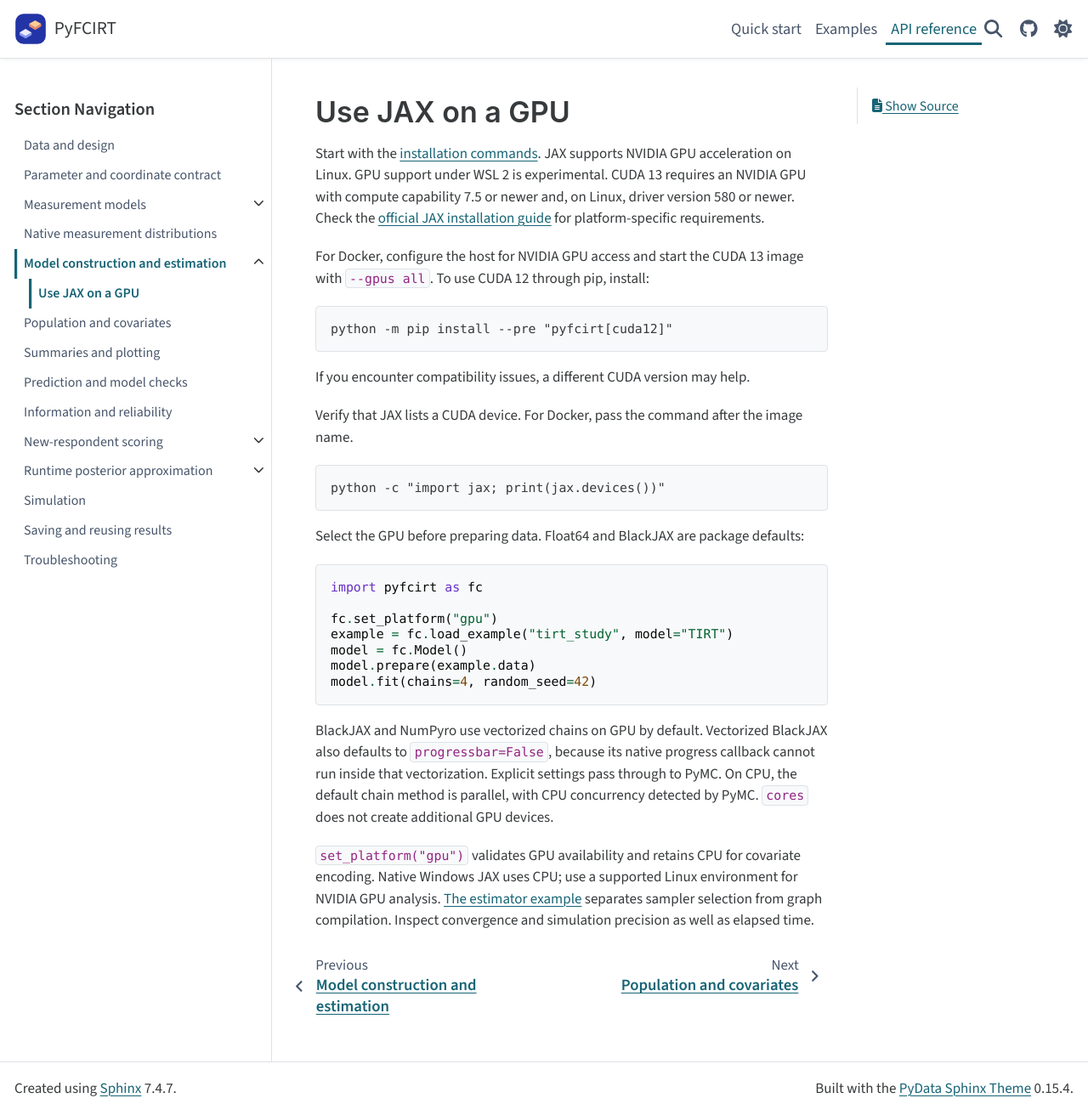
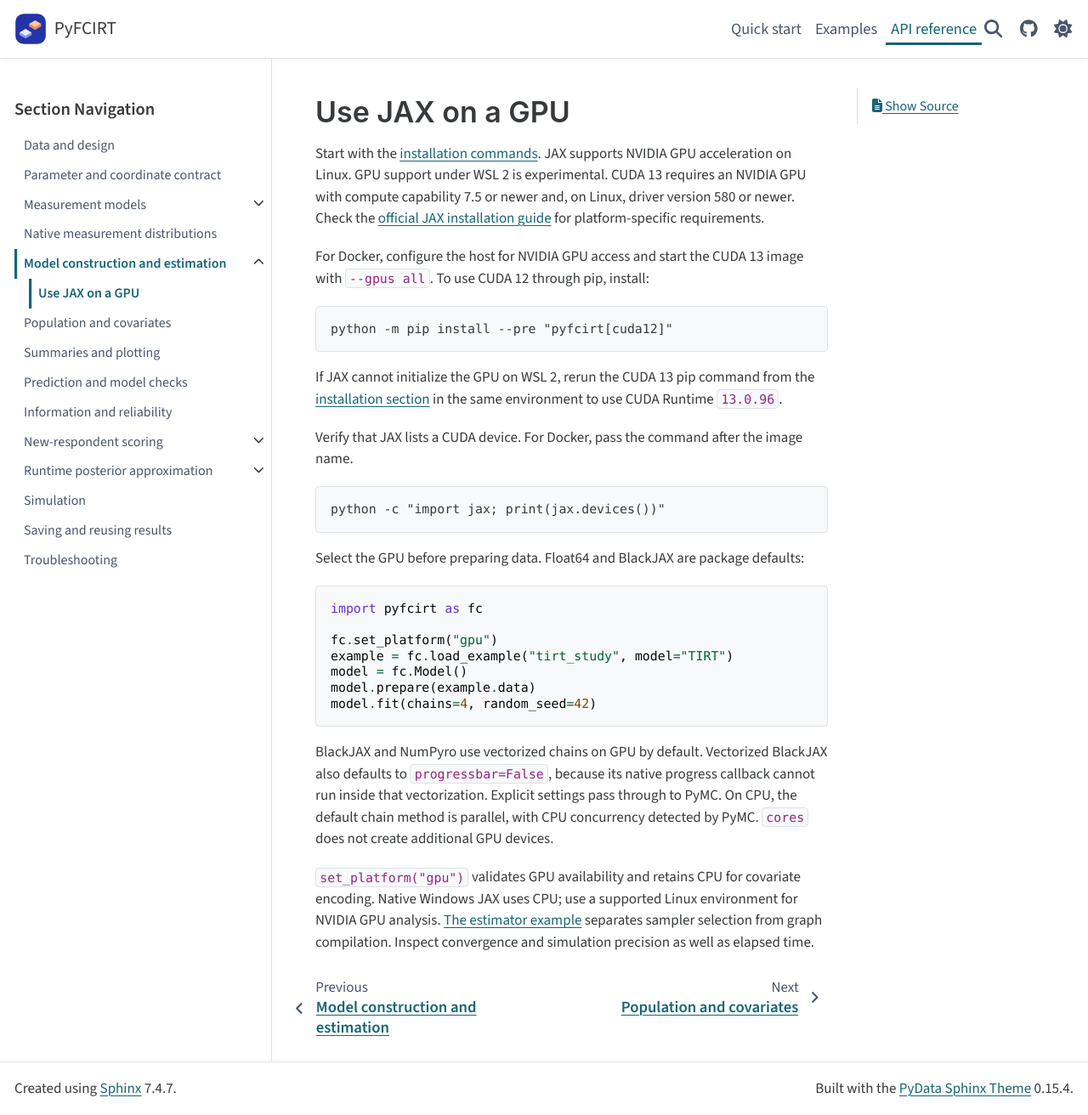
Before and after one commit to qipengchen/pyfcirt, a Sphinx documentation site: the page built from docs/examples/gpu.md, in a window 1280 px wide and 1312 px high. Shown: the whole window at 85% size. Built offline with Sphinx 7.4.7 and the PyData theme 0.15.4, drawn with Linux system fonts in a browser that asks for light colours.

Commit message:
Pin the CUDA runtime in the pip installation example (#6)

````diff
--- a/docs/examples/gpu.md
+++ b/docs/examples/gpu.md
@@ -14,7 +14,9 @@ image with `--gpus all`. To use CUDA 12 through pip, install:
 python -m pip install --pre "pyfcirt[cuda12]"
 ```
 
-If you encounter compatibility issues, a different CUDA version may help.
+If JAX cannot initialize the GPU on WSL 2, rerun the CUDA 13 pip command from
+the [installation section](../guide/getting_started.md#installation) in the
+same environment to use CUDA Runtime `13.0.96`.
 
 Verify that JAX lists a CUDA device. For Docker, pass the command after the image name.
 
````
Also changed, not shown: README.md (+2 -2 lines).
